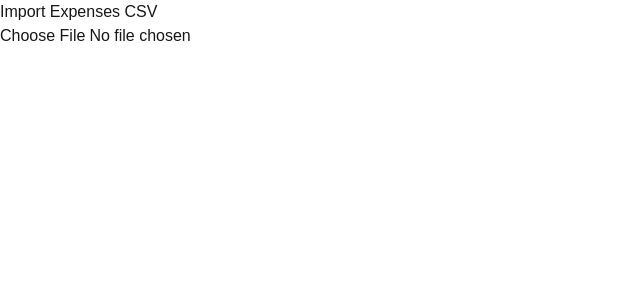
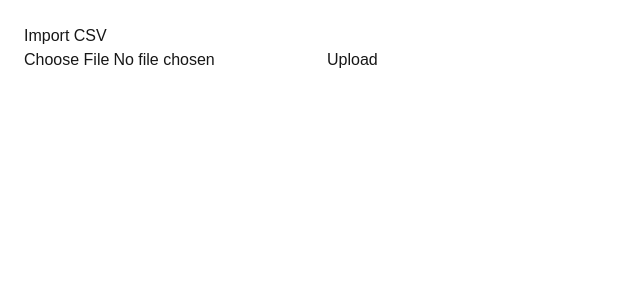
Before and after one commit to ayush-shankhdhar/spreetail-expense-app, a Next.js app: page /import in a window 1280 px wide. Shown: the top 300 px of the page, without its empty margins (0-640 px from the left). Built offline with nearby package versions, Linux system fonts and the light colour scheme.

Commit message:
implement csv upload and parsing workflow

```diff
--- /dev/null
+++ b/src/app/api/import/route.ts
@@ -0,0 +1,34 @@
+import { NextRequest, NextResponse } from "next/server";
+import { parseCSV } from "@/lib/csv-parser";
+
+export async function POST(req: NextRequest) {
+  try {
+    const formData = await req.formData();
+
+    const file = formData.get("file") as File;
+
+    if (!file) {
+      return NextResponse.json(
+        { error: "No file uploaded" },
+        { status: 400 }
+      );
+    }
+
+    const text = await file.text();
+
+    const rows = parseCSV(text);
+
+    return NextResponse.json({
+      success: true,
+      totalRows: rows.length,
+      data: rows.slice(0, 5),
+    });
+  } catch (error) {
+    console.error(error);
+
+    return NextResponse.json(
+      { error: "Import failed" },
+      { status: 500 }
+    );
+  }
+}
--- a/src/app/import/page.tsx
+++ b/src/app/import/page.tsx
@@ -1,9 +1,41 @@
+"use client";
+
+import { useState } from "react";
+
 export default function ImportPage() {
+  const [file, setFile] = useState<File | null>(null);
+
+  const handleUpload = async () => {
+    if (!file) return;
+
+    const formData = new FormData();
+    formData.append("file", file);
+
+    const response = await fetch("/api/import", {
+      method: "POST",
+      body: formData,
+    });
+
+    const data = await response.json();
+
+    console.log(data);
+  };
+
   return (
-    <div>
-      <h1>Import Expenses CSV</h1>
+    <div className="p-6">
+      <h1>Import CSV</h1>
 
-      <input type="file" accept=".csv" />
+      <input
+        type="file"
+        accept=".csv"
+        onChange={(e) =>
+          setFile(e.target.files?.[0] || null)
+        }
+      />
+
+      <button onClick={handleUpload}>
+        Upload
+      </button>
     </div>
   );
 }
--- a/src/app/import/route.ts
+++ /dev/null
@@ -1,7 +0,0 @@
-import { NextResponse } from "next/server";
-
-export async function POST() {
-  return NextResponse.json({
-    success: true,
-  });
-}
```
